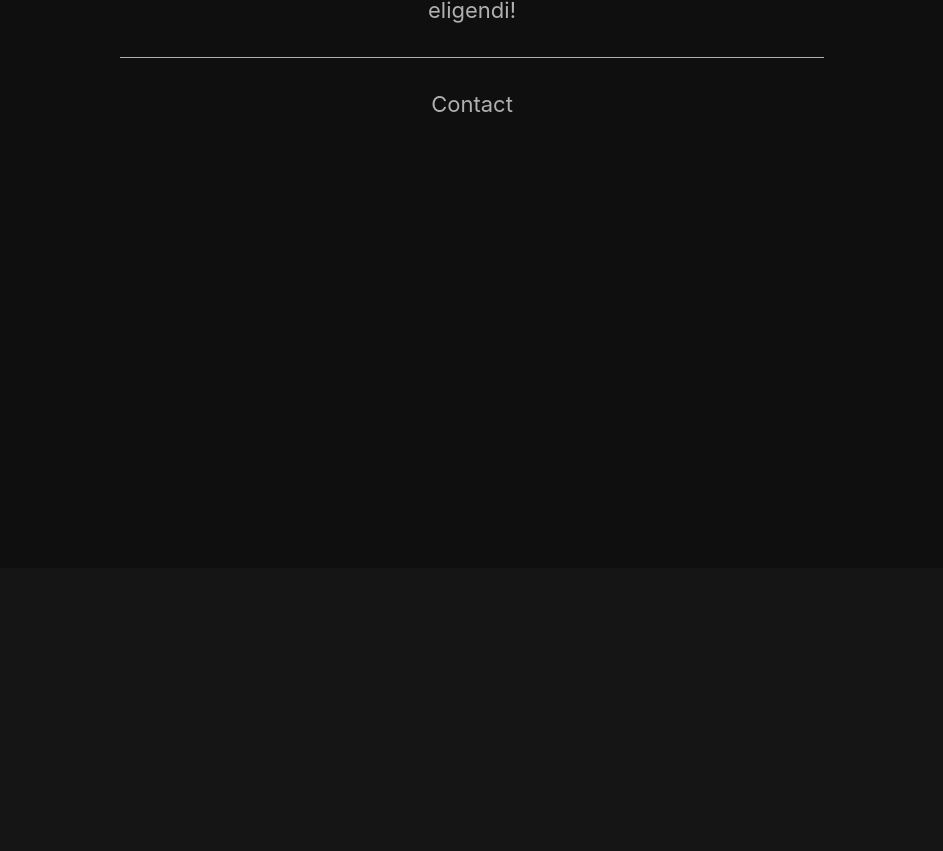
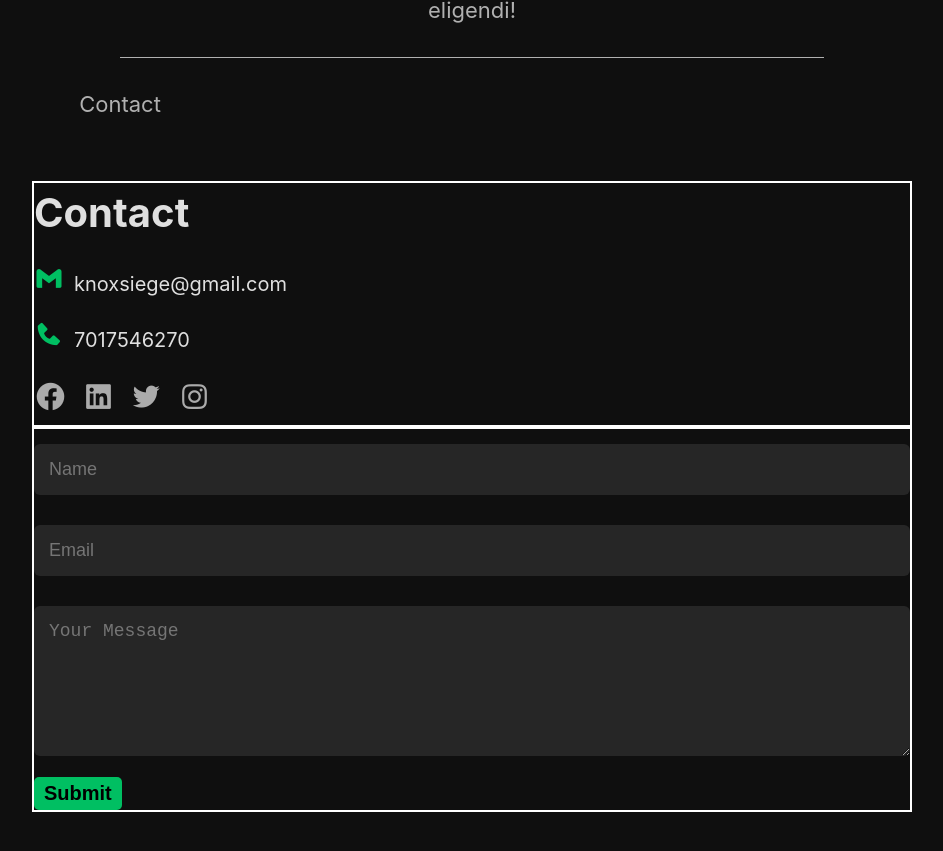
Before and after one commit to codinggita/apex_devs, a React (Vite) app in the folder client/: page /about in a window 1280 px wide. Shown: the part 599-1450 px from the top of the page, without its empty margins (168-1111 px from the left). Before the commit the page ends 1167 px from the top, so only its background shows below. Built offline with nearby package versions, Linux system fonts and the light colour scheme.

Commit message:
Added Contact page and  link for website

```diff
--- a/client/src/components/dashboard/About.jsx
+++ b/client/src/components/dashboard/About.jsx
@@ -1,6 +1,7 @@
 import React from 'react'
 import '../styles/About.css'
 import ApexLogo from '../../assets/ApexDevs_Logo_Temp.png'
+import ContactCard from '../microComponent/ContactCard'
 
 function About() {
   return (
@@ -38,7 +39,7 @@ function About() {
       {/* CONTACT */}
       <div className='about-contact'>
         <div className='about-contact-text text'>Contact</div>
-        <div className=''></div>
+        <ContactCard/>
       </div>
 
     </div>
--- /dev/null
+++ b/client/src/components/microComponent/ContactCard.jsx
@@ -0,0 +1,34 @@
+import React from 'react';
+import '../styles/ContactCard.css'
+
+function ContactCard() {
+    return (
+        <div className="contact">
+            <div className="container">
+                <div className="row">
+                    <div className="contact-left">
+                        <h1>Contact</h1>
+                        <p><i className='bx bxl-gmail'></i>knoxsiege@gmail.com</p>
+                        <p><i className='bx bxs-phone' ></i>7017546270</p>
+                        <div className="social-icon">
+                            <a href="#"><i className='bx bxl-facebook-circle'></i></a>
+                            <a href="#"><i className='bx bxl-linkedin-square'></i></a>
+                            <a href="#"><i className='bx bxl-twitter'></i></a>
+                            <a href="#"><i className='bx bxl-instagram'></i></a>
+                        </div>
+                    </div>
+                    <div className="contact-right">
+                        <form action="" className= "contact-form">
+                            <input type="text" name="Name" id="nameDiv" placeholder="Name" required />
+                            <input type="email" name="email" id="emailDiv" placeholder="Email" required />
+                            <textarea name="Message" id="messageDiv" rows="6" placeholder="Your Message"></textarea>
+                            <button className="btn" type="submit">Submit</button>
+                        </form>
+                    </div>
+                </div>
+            </div>
+        </div>
+    );
+}
+
+export default ContactCard;
--- /dev/null
+++ b/client/src/components/styles/ContactCard.css
@@ -0,0 +1,77 @@
+.contact{
+    padding: 50px 200px;
+    display: flex;
+}
+
+.contact-left{
+    border: 2px solid white;
+    /* flex-basis: 35%; */
+}
+.contact-right{
+    border: 2px solid white;
+    /* flex-basis: 60%; */
+}
+
+.contact-left h1{
+    font-size: 40px;
+}
+
+.contact-left p{
+    margin-top: 20px;
+    font-size: 20px;
+}
+
+.contact-left p i{
+    color: #00BF62;
+    margin-right: 10px;
+    font-size: 30px;
+}
+
+.social-icon{
+    margin-top: 20px;
+}
+
+.social-icon a{
+    text-decoration: none;
+    font-size: 33px;
+    margin-right: 15px;
+    color: #ababab;
+    display: inline-block;
+    transition: transform 0.5s;
+}
+
+.social-icon a:hover{
+    color: #00BF62;
+    transform: translate(-4px);
+}
+
+/* .contact-right form{
+    width: 100%;
+} */
+
+.contact-form input, form textarea{
+    width: 100%;
+    border: 0;
+    outline: none;
+    background-color: #262626;
+    padding: 15px;
+    margin: 15px 0;
+    color: #ffffff;
+    font-size: 18px;
+    border-radius: 6px;
+}
+
+/* .contact-form .btn2{
+    font-size: 18px;
+}
+
+.copyright{
+    width: 100%;
+    text-align: center;
+    padding: 10px 0;
+    background-color: #262626;
+}
+
+.copyright i{
+    color: #ff004f;
+} */
--- a/client/src/index.css
+++ b/client/src/index.css
@@ -20,6 +20,17 @@
     margin: 0px;
     padding: 0px
   }
+
+  .btn{
+    display: inline-block;
+    border:none;
+    padding: 5px 10px;
+    font-size: 20px;
+    font-weight: 600;
+    border-radius: 5px;
+    background: #00BF62;
+
+}
 
 
 /*
```
Also changed, not shown: 1 other file (tests, documents, lock files or other folders).
